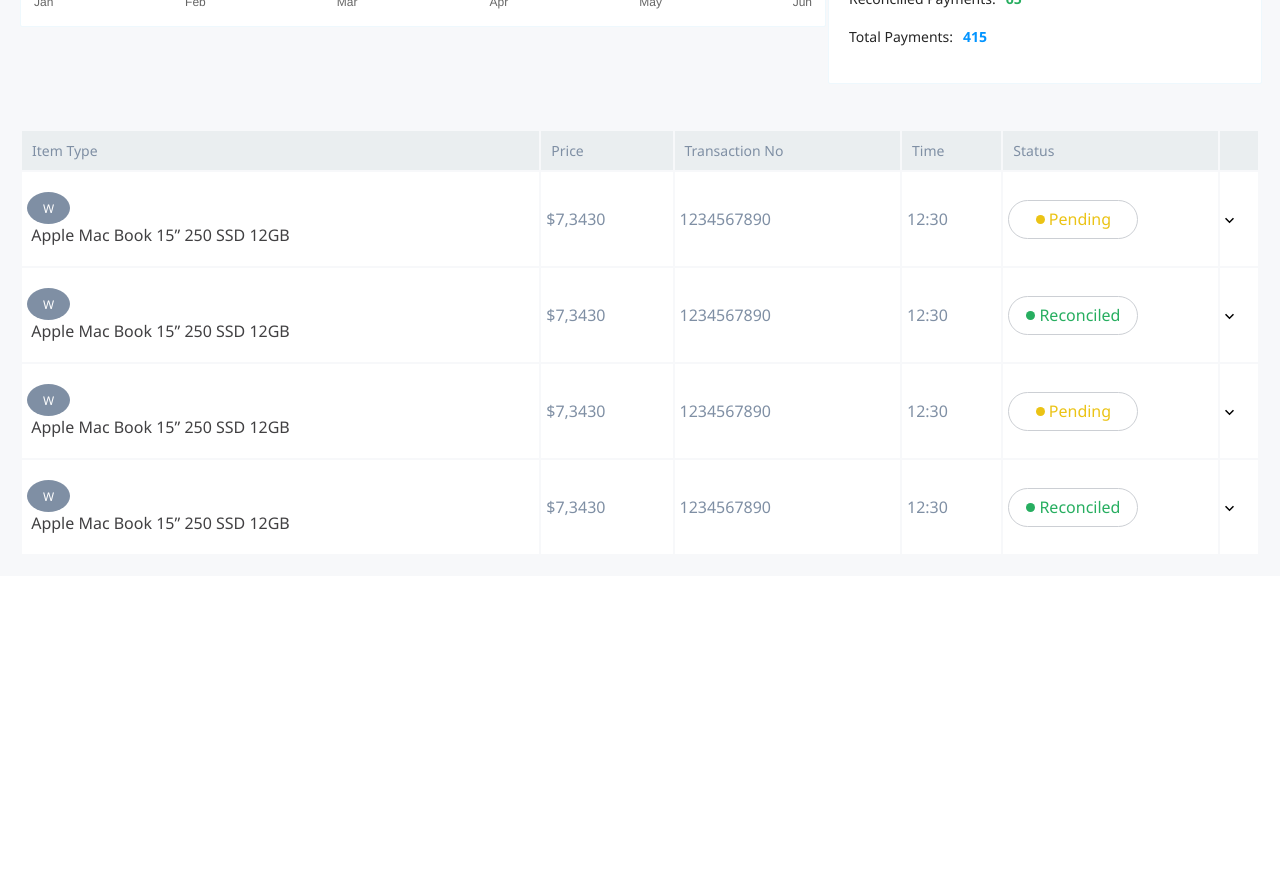
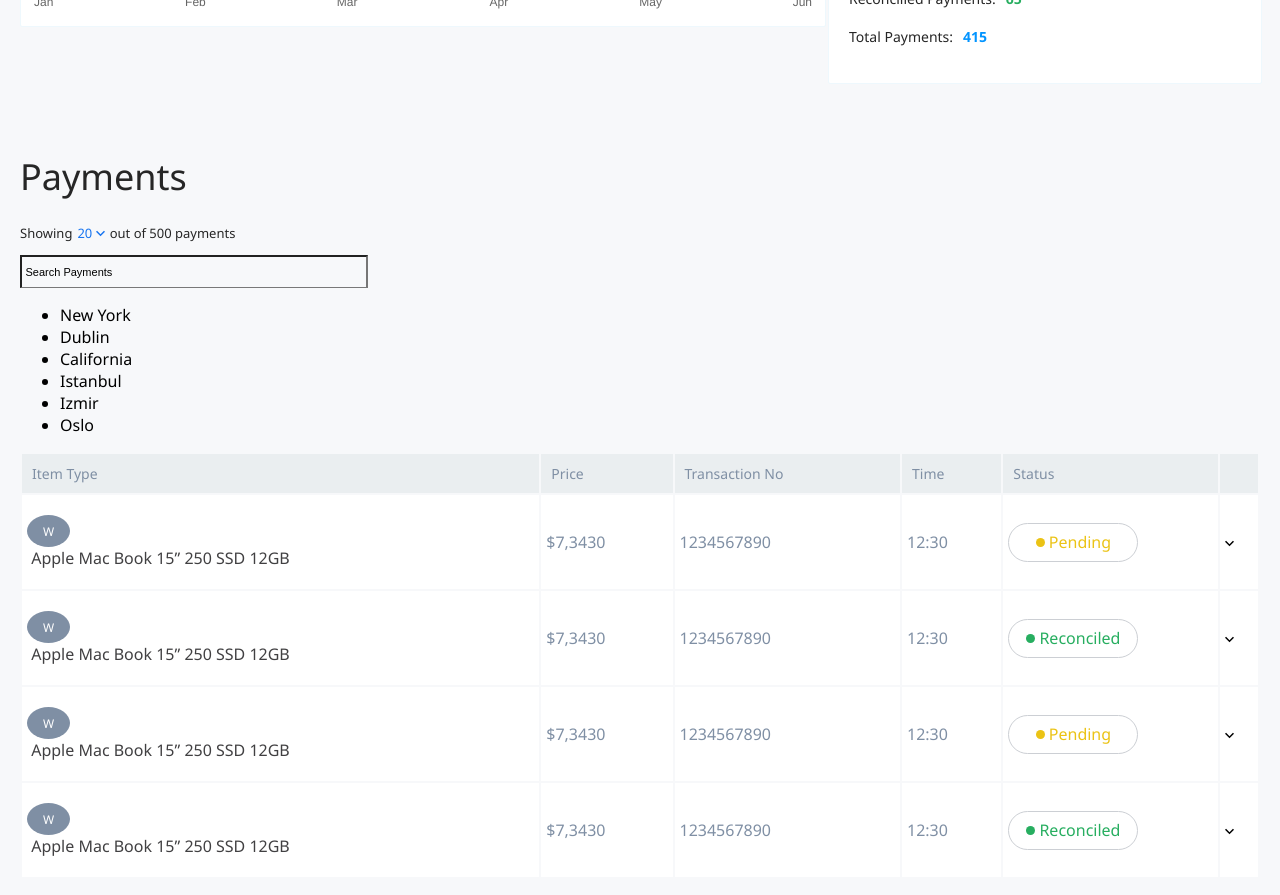
Before and after one commit to HassanBello/mintdashboard, a React (Create React App) app: page / in a window 1280 px wide. Shown: the part 1200-2095 px from the top of the page. Before the commit the page ends 1776 px from the top, so only its background shows below. Built offline with nearby package versions, Linux system fonts and the light colour scheme; the HTML template or start-up script is replaced by a standard one.

Commit message:
Payment section

```diff
--- a/src/components/dash/payment/payment.css.js
+++ b/src/components/dash/payment/payment.css.js
@@ -73,3 +73,49 @@
 text-align: center;
 margin-right: 15px;
 `
+export const PaymentHeader = styled.h1`
+font-family: Segoe UI;
+font-style: normal;
+font-weight: normal;
+font-size: 36px;
+line-height: 48px;
+color: #262626;
+`
+export const PaymentSub = styled.p`
+font-size: 13px;
+line-height: 17px;
+display: flex;
+align-items: center;
+color: #262626;
+`
+export const PageSize = styled.span`
+color: #1875F0;
+margin-right: 5px;
+margin-left: 5px;
+display: flex;
+cursor: pointer;
+`
+export const StyledInput = styled.input`
+border-bottom: 0.5px solid #787878;
+font-size: 11px;
+line-height: 15px;
+color: #787878;
+background: inherit;
+width: 336.5px;
+padding: 7.5px 3.5px 7.5px 3.5px;
+&:before {
+    content: "kjkj";
+    position: absolute;
+    margin-right: 10px;
+    left: 0;
+    color: #2b2e4a;
+    font-size: 19px;
+ }
+ ::placeholder,
+ ::-webkit-input-placeholder {
+   color: black;
+ }
+ :-ms-input-placeholder {
+   color: black;
+ }
+`
--- a/src/components/dash/payment/payment.js
+++ b/src/components/dash/payment/payment.js
@@ -1,5 +1,7 @@
 import React from 'react';
 import PaymentTable from './paymentTable';
+import * as Styles from './payment.css';
+import DropDown from '../../../utils/dropdown'
 
 const Payment = (props) => {
     const tableData = [
@@ -31,11 +33,69 @@
             transactionNo: "1234567890",
             status: "Reconciled"
         }
-    ]
+    ];
+    const location =[
+        {
+            id: 0,
+            title: 'New York',
+            selected: false,
+            key: 'location'
+        },
+        {
+          id: 1,
+          title: 'Dublin',
+          selected: false,
+          key: 'location'
+        },
+        {
+          id: 2,
+          title: 'California',
+          selected: false,
+          key: 'location'
+        },
+        {
+          id: 3,
+          title: 'Istanbul',
+          selected: false,
+          key: 'location'
+        },
+        {
+          id: 4,
+          title: 'Izmir',
+          selected: false,
+          key: 'location'
+        },
+        {
+          id: 5,
+          title: 'Oslo',
+          selected: false,
+          key: 'location'
+        }
+      ]
     return (
-        <div>
+        <>
+            <div className="flex">
+                <div className="w-full mb-4">
+                    <Styles.PaymentHeader>
+                        Payments
+                    </Styles.PaymentHeader>
+                </div>
+            </div>
+            <div className="flex mb-4">
+                <div className="w-1/4 flex">
+                    <Styles.PaymentSub>
+                        Showing <Styles.PageSize>20&nbsp;<svg xmlns="http://www.w3.org/2000/svg" fill="#1875F0" width="9" height="9" viewBox="0 0 24 24"><path d="M0 7.33l2.829-2.83 9.175 9.339 9.167-9.339 2.829 2.83-11.996 12.17z" /></svg></Styles.PageSize> out of 500 payments
+                    </Styles.PaymentSub>
+                </div>
+                <div className="w-1/2">
+                    <Styles.StyledInput placeholder="Search Payments" />
+                </div>
+                <div className="w-1/4">
+                    <DropDown list={location} />
+                </div>
+            </div>
             <PaymentTable data={tableData} />
-        </div>
+        </>
     );
 
 }
--- /dev/null
+++ b/src/utils/dropdown.js
@@ -0,0 +1,24 @@
+import React, { useState } from 'react';
+
+const DropDown = (props) => {
+    const [listOpen, setListOpen] = useState({ listOpen: false })
+    const handleClickOutside = () => {
+        setListOpen(!listOpen)
+    }
+    const toggleList = () => {
+        setListOpen(!listOpen)
+    }
+    return (
+        <div className="dd-wrapper">
+            <div className="dd-header" onClick={() => toggleList()}>
+                <div className="dd-header-title">{props.headerTitle}</div>
+            </div>
+            {listOpen && <ul className="dd-list">
+                {props.list.map((item) => (
+                    <li className="dd-list-item" key={item.id} >{item.title}</li>
+                ))}
+            </ul>}
+        </div>
+    );
+}
+export default DropDown;
```
Lines whose indentation alone changed are shown as unchanged.
